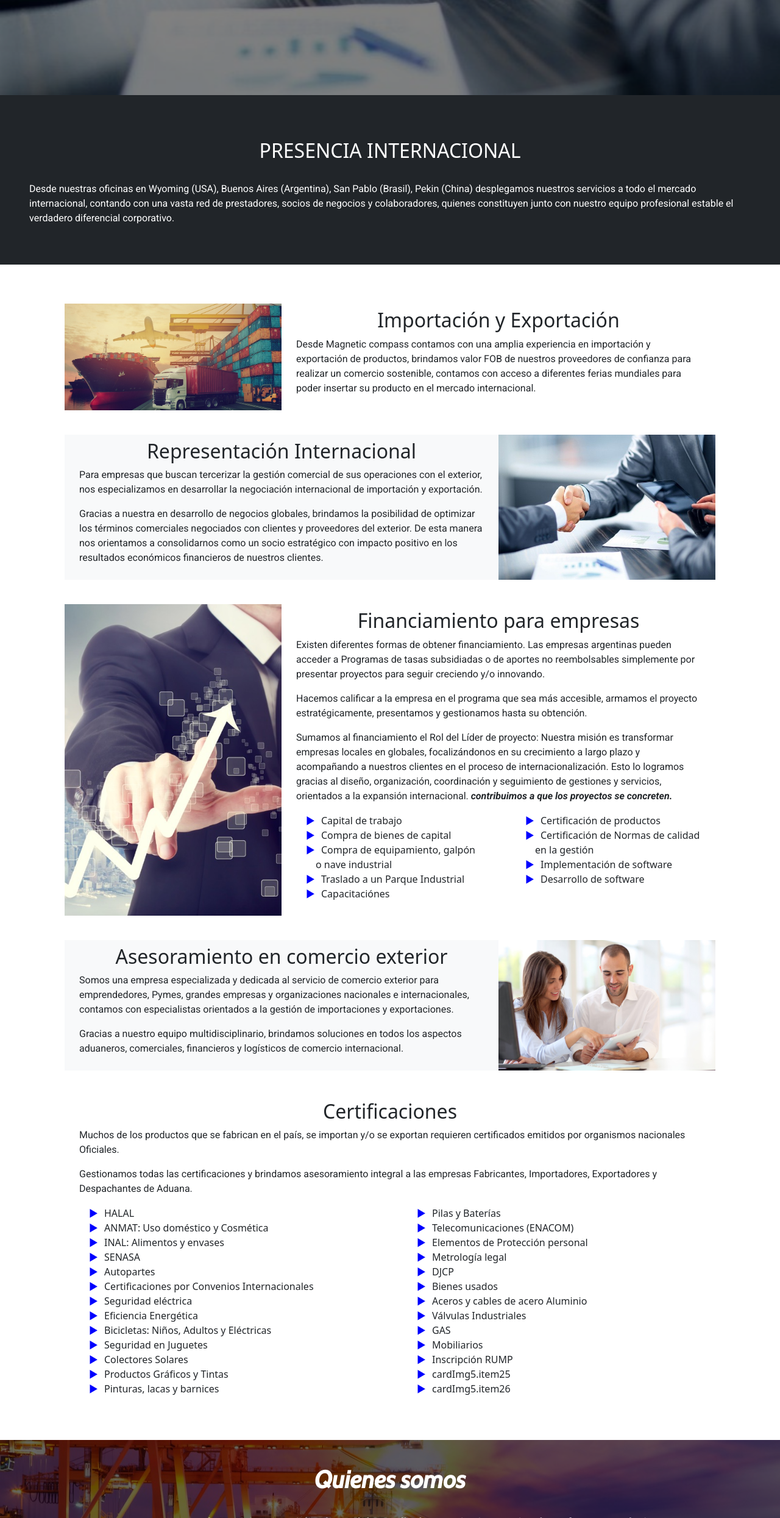
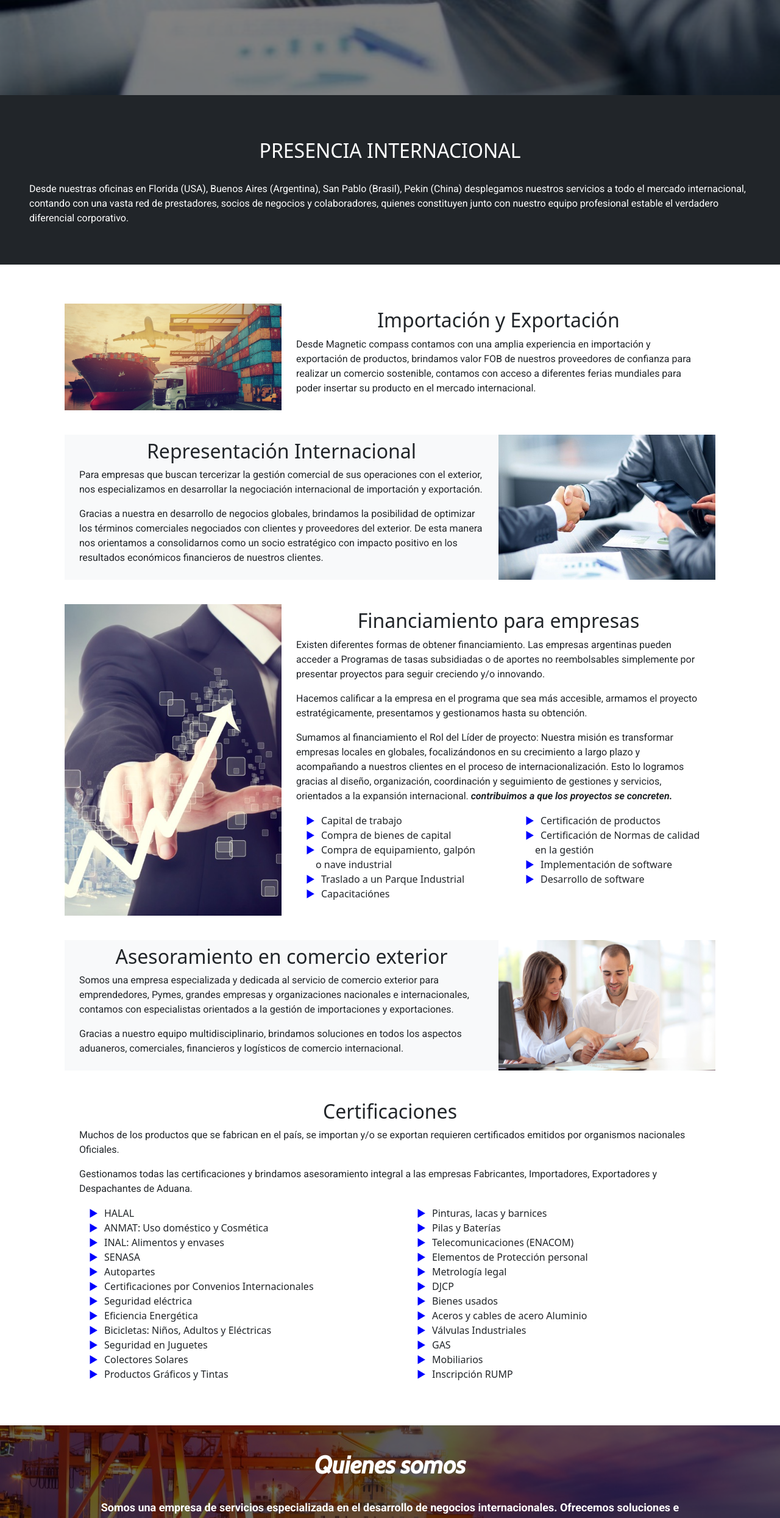
Before and after one commit to griseldadelio/Magnetic-Compass, a React (Create React App) app: page / in a window 1280 px wide. Shown: the part 624-3114 px from the top of the page at 61% size. Built offline with nearby package versions, Linux system fonts and the light colour scheme.

Commit message:
elimine items de las listas que no correspond

```diff
--- a/src/components/CardImage/index.js
+++ b/src/components/CardImage/index.js
@@ -108,13 +108,13 @@ export const CardImage = () => {
                   <li>{t('cardImg5.item10')}</li>
                   <li>{t('cardImg5.item11')}</li>
                   <li>{t('cardImg5.item12')}</li>
-                  <li>{t('cardImg5.item13')}</li>
                 </ul>
               </div>
             </Col>
             <Col>
               <div className="text-justify px-3 lista-azul">
                 <ul>
+                  <li>{t('cardImg5.item13')}</li>
                   <li>{t('cardImg5.item14')}</li>
                   <li>{t('cardImg5.item15')} </li>
                   <li>{t('cardImg5.item16')}</li>
@@ -126,8 +126,6 @@ export const CardImage = () => {
                   <li>{t('cardImg5.item22')}</li>
                   <li>{t('cardImg5.item23')}</li>
                   <li>{t('cardImg5.item24')}</li>
-                  <li>{t('cardImg5.item25')}</li>
-                  <li>{t('cardImg5.item26')}</li>
                 </ul>
               </div>
             </Col>
--- a/src/utils/translate/chinese/global.json
+++ b/src/utils/translate/chinese/global.json
@@ -15,7 +15,7 @@
   },
   "startTxt": {
     "title": "国际存在",
-    "text": "从我们在怀俄明州（美国）、布宜诺斯艾利斯（阿根廷）、圣保罗（巴西）和北京（中国）的办公室，我们向整个国际市场提供服务，依靠一个庞大的服务提供商、商业伙伴和合作者网络，他们与我们稳定的专业团队一起构成了真正的企业差异。"
+    "text": "从我们在佛罗里达（美国）、布宜诺斯艾利斯（阿根廷）、圣保罗（巴西）和北京（中国）的办公室，我们向整个国际市场提供服务，依靠一个庞大的服务提供商、商业伙伴和合作者网络，他们与我们稳定的专业团队一起，构成了真正的企业差异。"
   },
   "aboutus": {
     "title": "关于我们",
--- a/src/utils/translate/english/global.json
+++ b/src/utils/translate/english/global.json
@@ -15,7 +15,7 @@
   },
   "startTxt": {
     "title": "International Presence",
-    "text": "From our offices in Wyoming (USA), Buenos Aires (Argentina), Sao Paulo (Brazil), Beijing (China) we deploy our services to the entire international market, counting on a vast network of service providers, business partners and collaborators, who together with our stable professional team constitute the true corporate differential."
+    "text": "From our offices in Florida (USA), Buenos Aires (Argentina), Sao Paulo (Brazil), Beijing (China) we deploy our services to the entire international market, counting on a vast network of service providers, business partners and collaborators, who together with our stable professional team constitute the true corporate differential."
   },
   "aboutus": {
     "title": "About Us",
--- a/src/utils/translate/spanish/global.json
+++ b/src/utils/translate/spanish/global.json
@@ -15,7 +15,7 @@
   },
   "startTxt": {
     "title": "PRESENCIA INTERNACIONAL",
-    "text": "Desde nuestras oficinas en Wyoming (USA), Buenos Aires (Argentina), San Pablo (Brasil), Pekin (China) desplegamos nuestros servicios a todo el mercado internacional, contando con una vasta red de prestadores, socios de negocios y colaboradores, quienes constituyen junto con nuestro equipo profesional estable el verdadero diferencial corporativo."
+    "text": "Desde nuestras oficinas en Florida (USA), Buenos Aires (Argentina), San Pablo (Brasil), Pekin (China) desplegamos nuestros servicios a todo el mercado internacional, contando con una vasta red de prestadores, socios de negocios y colaboradores, quienes constituyen junto con nuestro equipo profesional estable el verdadero diferencial corporativo."
   },
   "aboutus": {
     "title": "Quienes somos",
```
